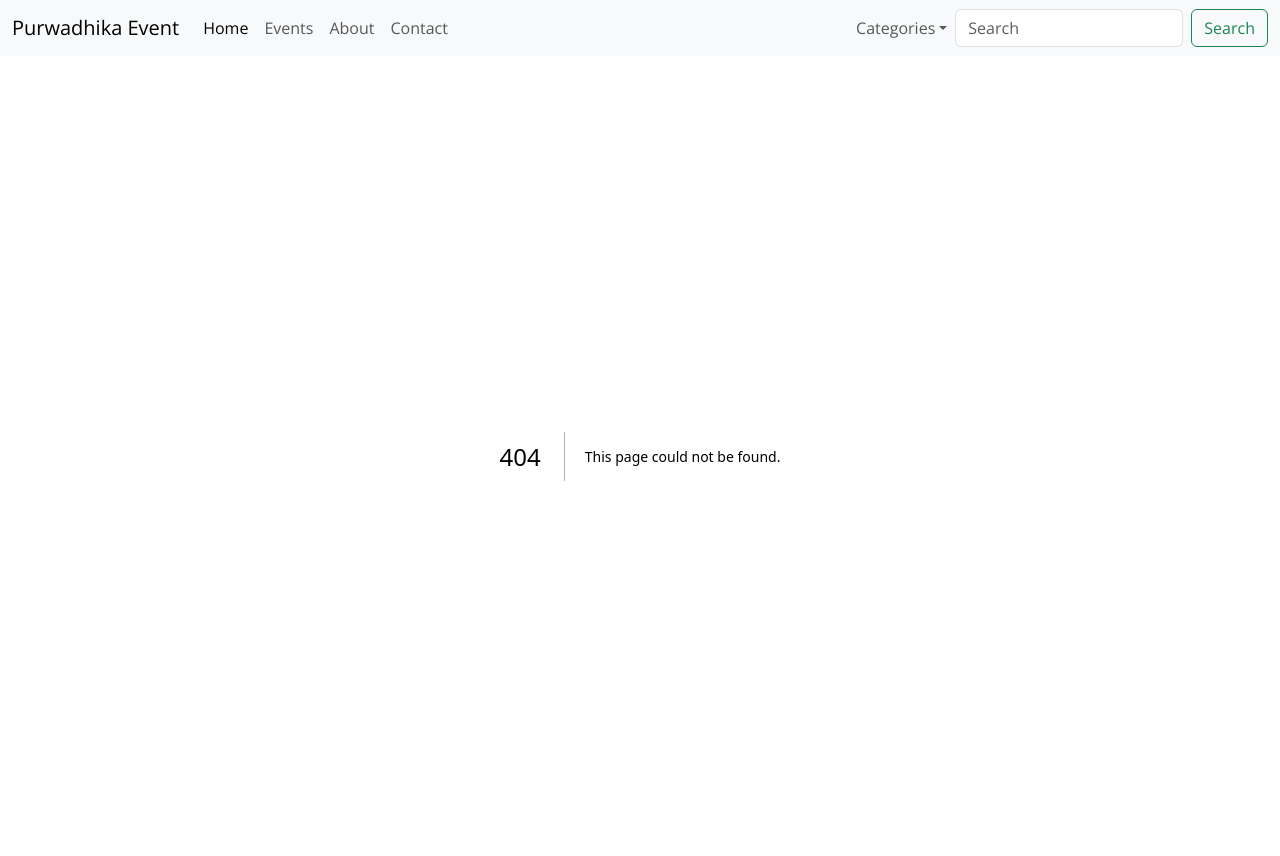
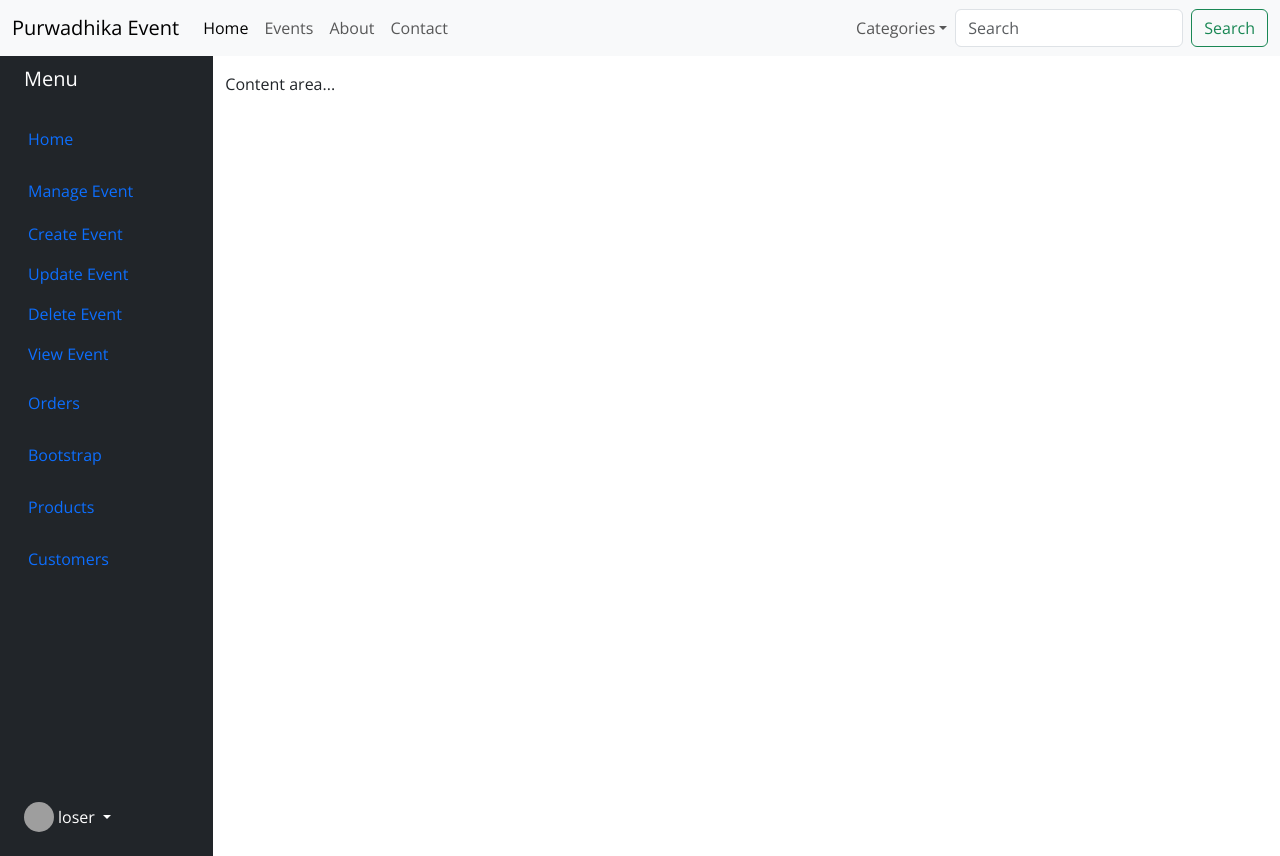
Before and after one commit to Vikkyroth/purwadhika-event-frontend, a Next.js app: page /manage_event in a window 1280 px wide. Before the commit this address had no page. Built offline with nearby package versions, Linux system fonts and the light colour scheme; grey boxes are pictures that could not be loaded.

Commit message:
add manage event page

```diff
--- /dev/null
+++ b/src/app/manage_event/page.tsx
@@ -0,0 +1,11 @@
+import SideBars from "@/components/SideBars";
+
+const manage_event = () => {
+  return (
+    <>
+      <SideBars />
+    </>
+  )
+}
+
+export default manage_event
--- /dev/null
+++ b/src/components/SideBars.tsx
@@ -0,0 +1,103 @@
+import React from 'react'
+
+const SideBars = () => {
+  return (
+    <div className="container-fluid">
+    <div className="row flex-nowrap">
+        <div className="col-auto col-md-3 col-xl-2 px-sm-2 px-0 bg-dark">
+            <div className="d-flex flex-column align-items-center align-items-sm-start px-3 pt-2 text-white min-vh-100">
+                <a href="/" className="d-flex align-items-center pb-3 mb-md-0 me-md-auto text-white text-decoration-none">
+                    <span className="fs-5 d-none d-sm-inline">Menu</span>
+                </a>
+                <ul className="nav nav-pills flex-column mb-sm-auto mb-0 align-items-center align-items-sm-start" id="menu">
+                    <li className="nav-item">
+                        <a href="#" className="nav-link align-middle px-0">
+                            <i className="fs-4 bi-house"></i> <span className="ms-1 d-none d-sm-inline">Home</span>
+                        </a>
+                    </li>
+                    <li>
+                        <a href="#submenu1" data-bs-toggle="collapse" className="nav-link px-0 align-middle">
+                            <i className="fs-4 bi-speedometer2"></i> <span className="ms-1 d-none d-sm-inline">Manage Event</span> </a>
+                        <ul className="collapse show nav flex-column ms-1" id="submenu1" data-bs-parent="#menu">
+                            <li className="w-100">
+                                <a href="#" className="nav-link px-0"> <span className="d-none d-sm-inline">Create</span> Event </a>
+                            </li>
+                            <li>
+                                <a href="#" className="nav-link px-0"> <span className="d-none d-sm-inline">Update</span> Event </a>
+                            </li>
+                            <li>
+                                <a href="#" className="nav-link px-0"> <span className="d-none d-sm-inline">Delete</span> Event </a>
+                            </li>
+                            <li>
+                                <a href="#" className="nav-link px-0"> <span className="d-none d-sm-inline">View</span> Event </a>
+                            </li>
+
+                        </ul>
+                    </li>
+                    <li>
+                        <a href="#" className="nav-link px-0 align-middle">
+                            <i className="fs-4 bi-table"></i> <span className="ms-1 d-none d-sm-inline">Orders</span></a>
+                    </li>
+                    <li>
+                        <a href="#submenu2" data-bs-toggle="collapse" className="nav-link px-0 align-middle ">
+                            <i className="fs-4 bi-bootstrap"></i> <span className="ms-1 d-none d-sm-inline">Bootstrap</span></a>
+                        <ul className="collapse nav flex-column ms-1" id="submenu2" data-bs-parent="#menu">
+                            <li className="w-100">
+                                <a href="#" className="nav-link px-0"> <span className="d-none d-sm-inline">Item</span> 1</a>
+                            </li>
+                            <li>
+                                <a href="#" className="nav-link px-0"> <span className="d-none d-sm-inline">Item</span> 2</a>
+                            </li>
+                        </ul>
+                    </li>
+                    <li>
+                        <a href="#submenu3" data-bs-toggle="collapse" className="nav-link px-0 align-middle">
+                            <i className="fs-4 bi-grid"></i> <span className="ms-1 d-none d-sm-inline">Products</span> </a>
+                            <ul className="collapse nav flex-column ms-1" id="submenu3" data-bs-parent="#menu">
+                            <li className="w-100">
+                                <a href="#" className="nav-link px-0"> <span className="d-none d-sm-inline">Product</span> 1</a>
+                            </li>
+                            <li>
+                                <a href="#" className="nav-link px-0"> <span className="d-none d-sm-inline">Product</span> 2</a>
+                            </li>
+                            <li>
+                                <a href="#" className="nav-link px-0"> <span className="d-none d-sm-inline">Product</span> 3</a>
+                            </li>
+                            <li>
+                                <a href="#" className="nav-link px-0"> <span className="d-none d-sm-inline">Product</span> 4</a>
+                            </li>
+                        </ul>
+                    </li>
+                    <li>
+                        <a href="#" className="nav-link px-0 align-middle">
+                            <i className="fs-4 bi-people"></i> <span className="ms-1 d-none d-sm-inline">Customers</span> </a>
+                    </li>
+                </ul>
+                <hr />
+                <div className="dropdown pb-4">
+                    <a href="#" className="d-flex align-items-center text-white text-decoration-none dropdown-toggle" id="dropdownUser1" data-bs-toggle="dropdown" aria-expanded="false">
+                        <img src="https://github.com/mdo.png" alt="hugenerd" width="30" height="30" className="rounded-circle" />
+                        <span className="d-none d-sm-inline mx-1">loser</span>
+                    </a>
+                    <ul className="dropdown-menu dropdown-menu-dark text-small shadow">
+                        <li><a className="dropdown-item" href="#">New project...</a></li>
+                        <li><a className="dropdown-item" href="#">Settings</a></li>
+                        <li><a className="dropdown-item" href="#">Profile</a></li>
+                        <li>
+                            <hr className="dropdown-divider" />
+                        </li>
+                        <li><a className="dropdown-item" href="#">Sign out</a></li>
+                    </ul>
+                </div>
+            </div>
+        </div>
+        <div className="col py-3">
+            Content area...
+        </div>
+    </div>
+</div>
+
+        )
+}
+
+export default SideBars
```
